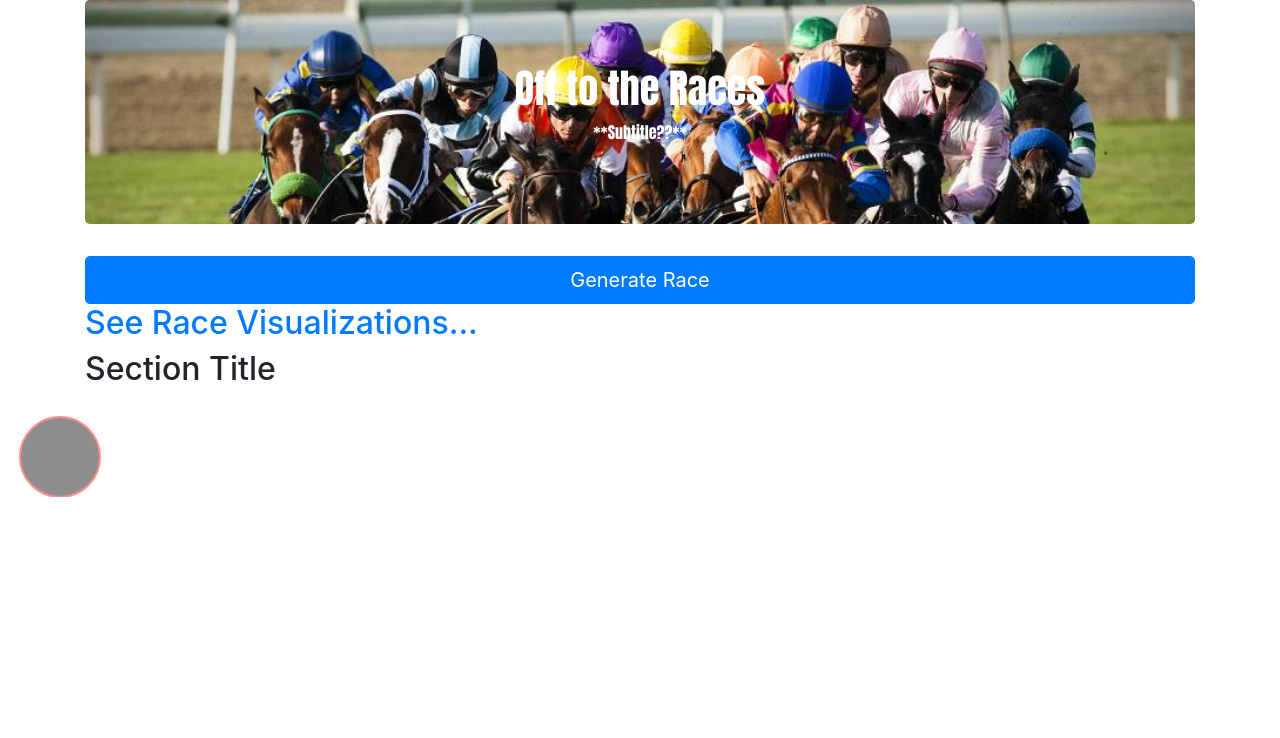
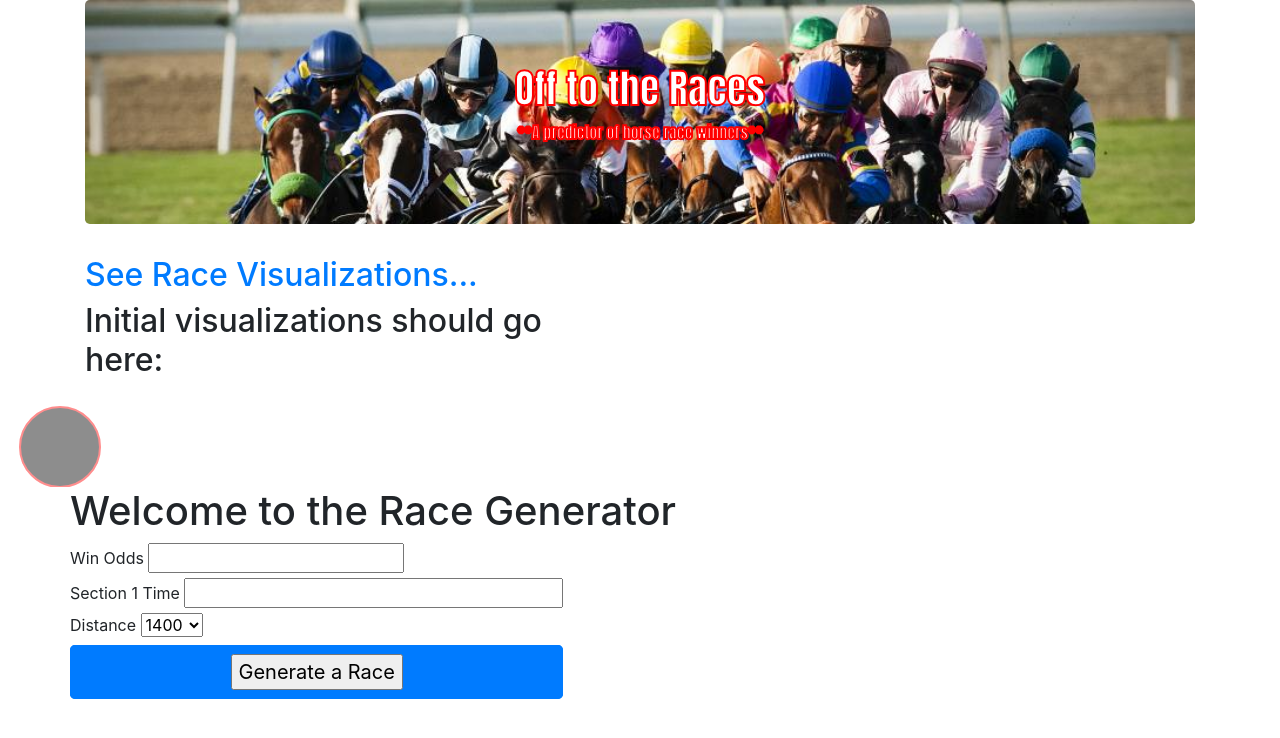
Before and after one commit to 22bipp22/Final_project, a Flask app: page / in a window 1280 px wide. Shown: the top 738 px of the page. Run offline with Flask 2, Linux system fonts and the light colour scheme; parts of the project's set-up code (start-up, migrations or seed data) failed here and were passed over; some libraries are stand-ins or nearby versions.

Commit message:
form created in flask

```diff
--- a/app.py
+++ b/app.py
@@ -14,6 +14,17 @@
 from sqlalchemy import and_
 from flask_cors import cross_origin
 from sklearn.linear_model import LogisticRegression
+from flask_wtf import FlaskForm
+from wtforms import StringField, TextField, SubmitField, FloatField, SelectField
+from wtforms.validators import DataRequired, Length
+
+# Added to create form -
+class HorseForm(FlaskForm):
+    winOdds = FloatField('Win Odds', validators=[DataRequired()])
+    secTime1 = FloatField('Section 1 Time', validators=[DataRequired()])
+    distance = SelectField("Distance", choices=["1400", "2200"], validators=[DataRequired()])
+    submit = SubmitField('Generate a Race')
+
 
 model = joblib.load('horse_model.sav')
 
@@ -30,16 +41,27 @@
 
 app = Flask(__name__)
 
+# Added to create form -
+# Flask-WTF requires an encryption key - the string can be anything
+app.config['SECRET_KEY'] = 'C2HWGVoMGfNTBsrYQg8EcMrdTimkZfAb'
 
 #################################################
 # Flask Routes
 #################################################
 
-@app.route("/")
+@app.route("/", methods=["GET", "POST"])
 @cross_origin()
 def home():
+    ## Added to create form -
+    form = HorseForm()
 
-    return render_template("index.html");
+    winOdds = form.winOdds.data
+    secTime1 = form.secTime1.data
+    distance = form.distance.data
+    print(f"HERE IT IS {winOdds}, {secTime1}, {distance}")
+
+    # return render_template("index.html")
+    return render_template("index.html", form=form)
 
 
 
--- a/static/css/style.css
+++ b/static/css/style.css
@@ -15,6 +15,7 @@
 #maintitle {
   color: white;
   font-family: Impact, Haettenschweiler, 'Arial Bold', sans-serif;
+  -webkit-text-stroke: 2px red;
   text-align: center;
   background-image: url("Horse_Races.jpg");
   background-size: cover;
--- a/static/js/logic.js
+++ b/static/js/logic.js
@@ -2,7 +2,13 @@
 // loop through data
 //This function generates 14 random numbers and loads them into a table on the
   // webpage. Will need to add functionality to run those horse numbers through the model.
+let form = d3.selectAll(".filter");
+form.on("change", dataFilter);
+// let button = d3.selectAll(".btn")
+// button.on("click", randomRace);
+
 function randomRace() {
+  console.log("I made it here")
   const url = "/dataset";
   d3.json(url).then(function(response) {
 
@@ -70,5 +76,28 @@
     });
 
   });
+}
+
+//Initialize the area to hold the filters
+let filterValues = {};
+
+// Function to handle  the data if data entered
+function dataFilter() {
+    //Grab the event and set filter values.
+
+    let variable = d3.select("input");
+    let filterKey = variable.attr("id");
+    let filterValue = variable.property("value");
+    console.log(filterValue);
+    console.log(filterKey)
+
+    //If data was entered into the filter field, add it to the filters list
+    if (filterValue) {
+        filterValues[filterKey] = filterValue;
+        console.log(filterValues);
+    }
+    else {
+        delete filterValues[filterKey];
+    }
 
 }
--- a/templates/index.html
+++ b/templates/index.html
@@ -27,7 +27,7 @@
   <div class="container">
     <div class="jumbotron" id="maintitle">
       <h1>Off to the Races</h1>
-      <p>**Subtitle??**</p>
+      <p>**A predictor of horse race winners**</p>
     </div>
 
   </div>
@@ -36,11 +36,6 @@
 
   <!-- content area container  -->
   <div class="container">
-    <div class="row">
-      <div class="col">
-        <button onclick=randomRace() class="btn btn-primary btn-lg btn-block">Generate Race</button>
-      </div>
-    </div>
 
     <div class="row">
       <div class="col-md-12">
@@ -50,7 +45,7 @@
 
       <div class="row">
         <div class="col-md-6">
-          <h2>Section Title</h2>
+          <h2>Initial visualizations should go here: </h2>
         </div>
       </div>
 
@@ -60,7 +55,52 @@
   <!-- svg area if we need it -->
   <div id="svg-area"></div>
 
+  <div class="container">
 
+    <!-- <form id="form">
+      <div class="form-group">
+        <ul class="list-group" id="filters">
+          <li class="filter list-group-item">
+            <label>Enter the win odds</label>
+            <input class="form-control" id="winodds" type="text">
+          </li>
+          <li class="filter list-group-item">
+            <label>Enter section 1 Time</label>
+            <input class="form-control" id="sectime1" type="text">
+          </li>
+        </ul>
+      </div>
+    </form> -->
+    <!-- <button onclick=randomRace() class="btn btn-primary btn-lg btn-block">Generate Race</button> -->
+
+  </div>
+
+  <div class="container">
+    <div class="row">
+      <h1 class="pt5 pb2">Welcome to the Race Generator</h1>
+    </div>
+    <div class="row">
+      <form action="/" method="post">
+        <fieldset class="form-field">
+          {{ form.winOdds.label }}
+          {{ form.winOdds }}
+        </fieldset>
+        <fieldset class="form-field">
+          {{ form.secTime1.label }}
+          {{ form.secTime1(size=32) }}
+        </fieldset>
+        <fieldset class="form-field">
+          {{ form.distance.label }}
+          {{ form.distance }}
+        </fieldset>
+        <fieldset onclick=randomRace() class="btn btn-primary btn-lg btn-block">
+          {{ form.submit }}
+        </fieldset>
+
+
+      </form>
+    </div>
+  </div>
 
   <!-- D3 JavaScript/Bootstrap -->
   <script src="https://code.jquery.com/jquery-3.3.1.slim.min.js" integrity="sha384-q8i/X+965DzO0rT7abK41JStQIAqVgRVzpbzo5smXKp4YfRvH+8abtTE1Pi6jizo" crossorigin="anonymous"></script>
```
